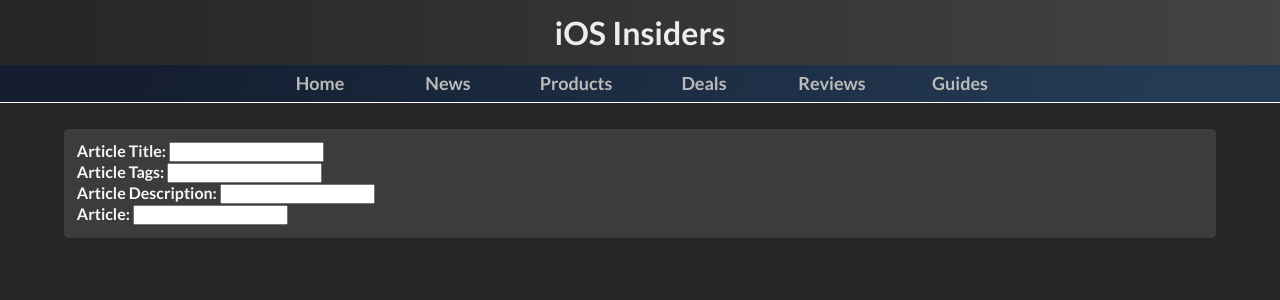
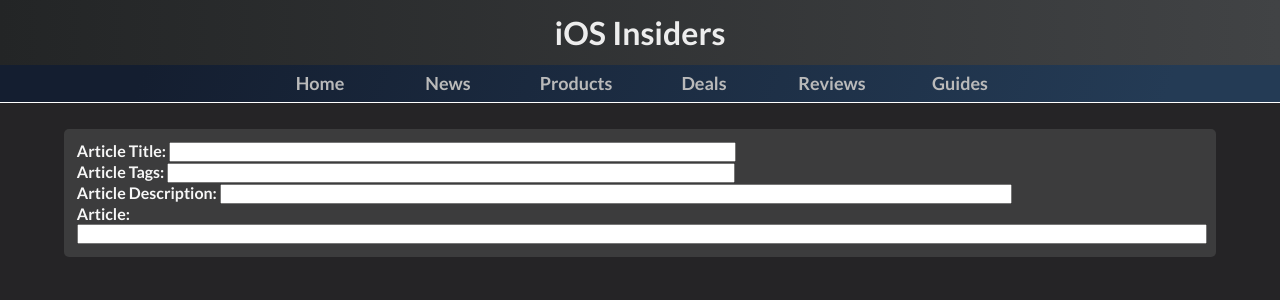
Before and after one commit to samhula/iosinsiders, a PHP site: page /post_article.php in a window 1280 px wide. Shown: the top 300 px of the page. Run offline with PHP 8.4, Linux system fonts and the light colour scheme.

Commit message:
Removed <hr> tags

```diff
--- a/post_article.php
+++ b/post_article.php
@@ -13,13 +13,13 @@
 	<div class="content-container">
 		<form class="post-article flex-element-6">
 			<label for="title">Article Title: </label>
-			<input type="text" name="title"><br>
+			<input type="text" name="title" id="write-article-title"><br>
 			<label for="tags">Article Tags: </label>
-			<input type="text" name="tags"><br>
+			<input type="text" name="tags" id="write-article-tags"><br>
 			<label for="description">Article Description: </label>
-			<input type="text" name="description"><br>
+			<input type="text" name="description" id="write-article-description"><br>
 			<label for="article">Article: </label>
-			<input type="text" name="article">
+			<input type="text" name="article" id="write-article-content">
 		</form>
 	</div>
 </body>
--- a/views/body.php
+++ b/views/body.php
@@ -8,7 +8,6 @@
 	<div class="content-container">
 		<article class="flex-element-2 top-story">
 			<h2>Top Story</h2>
-			<hr>
 			article here
 			<img src="no-source.png" width="100px" height="70px" alt="Article Image">
 		</article>
@@ -20,7 +19,6 @@
 			<h2>
 				Latest Posts
 			</h2>
-			<hr>
 			<article>
 				<div>
 				article here
@@ -36,6 +34,6 @@
 		</div>
 	</div>
 	<div class="donate-banner content-container">
-			If you want to support the website, you can donate <a href="#"> here</a>.
+			If you want to support the website, you can donate&nbsp;<a href="#">here</a>.
 	</div>
 </body>
--- a/views/css/main.css
+++ b/views/css/main.css
@@ -133,3 +133,19 @@ footer ul li {
 	margin-left: auto;
 	margin-right: auto;
 }
+
+#write-article-title {
+	width: 50%;
+}
+
+#write-article-tags {
+	width: 50%;
+}
+
+#write-article-description {
+	width: 70%;
+}
+
+#write-article-content {
+	width: 100%;
+}
```
